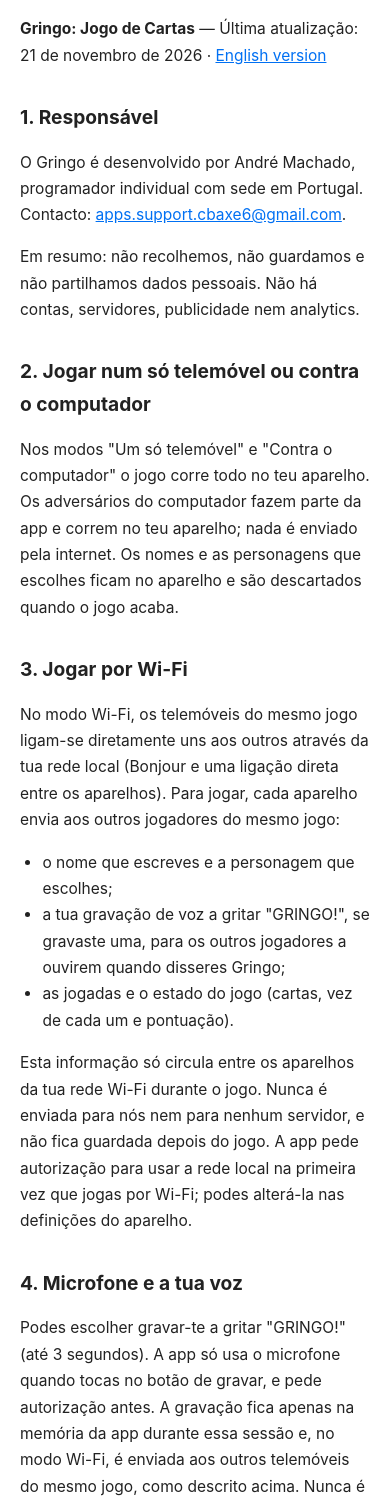
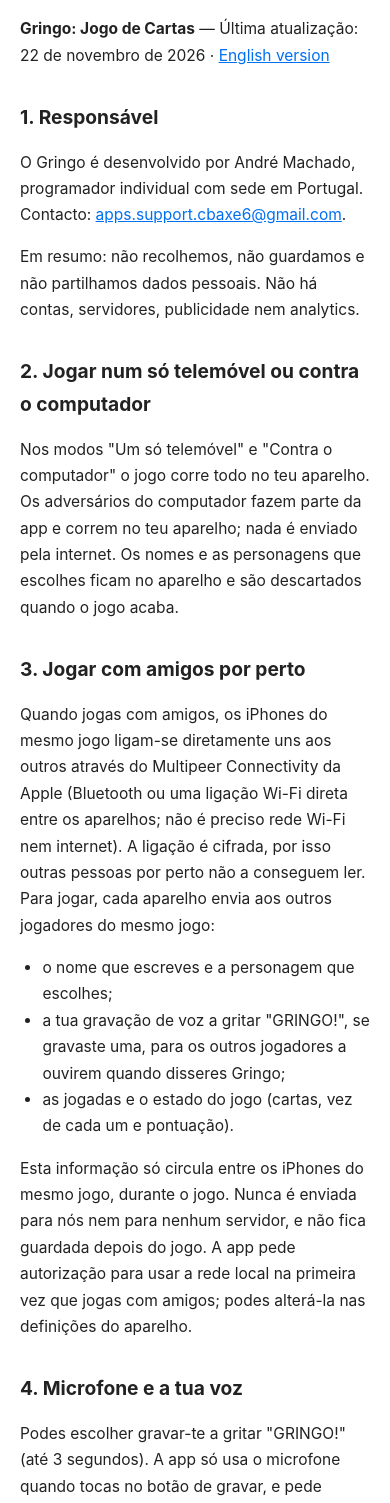
Before and after one commit to Axecb6/axecb6.github.io, a plain HTML site: page gringo-game/privacy/pt/index.html in a window 390 px wide. Shown: the part 92-1595 px from the top of the page. Drawn offline with Linux system fonts and the light colour scheme.

Commit message:
Gringo: jogo com amigos por ligação direta cifrada entre iPhones (Multipeer)
Co-Authored-By: Claude Opus 5.5 <noreply@anthropic.com>

```diff
--- a/gringo-game/privacy/pt/index.html
+++ b/gringo-game/privacy/pt/index.html
@@ -13,7 +13,7 @@
 </head>
 <body>
 <h1>Política de Privacidade</h1>
-<p><strong>Gringo: Jogo de Cartas</strong> — Última atualização: 21 de novembro de 2026 · <a href="../">English version</a></p>
+<p><strong>Gringo: Jogo de Cartas</strong> — Última atualização: 22 de novembro de 2026 · <a href="../">English version</a></p>
 
 <h2>1. Responsável</h2>
 <p>O Gringo é desenvolvido por André Machado, programador individual com sede em Portugal. Contacto: <a href="mailto:apps.support.cbaxe6@gmail.com">apps.support.cbaxe6@gmail.com</a>.</p>
@@ -22,17 +22,17 @@
 <h2>2. Jogar num só telemóvel ou contra o computador</h2>
 <p>Nos modos "Um só telemóvel" e "Contra o computador" o jogo corre todo no teu aparelho. Os adversários do computador fazem parte da app e correm no teu aparelho; nada é enviado pela internet. Os nomes e as personagens que escolhes ficam no aparelho e são descartados quando o jogo acaba.</p>
 
-<h2>3. Jogar por Wi-Fi</h2>
-<p>No modo Wi-Fi, os telemóveis do mesmo jogo ligam-se diretamente uns aos outros através da tua rede local (Bonjour e uma ligação direta entre os aparelhos). Para jogar, cada aparelho envia aos outros jogadores do mesmo jogo:</p>
+<h2>3. Jogar com amigos por perto</h2>
+<p>Quando jogas com amigos, os iPhones do mesmo jogo ligam-se diretamente uns aos outros através do Multipeer Connectivity da Apple (Bluetooth ou uma ligação Wi-Fi direta entre os aparelhos; não é preciso rede Wi-Fi nem internet). A ligação é cifrada, por isso outras pessoas por perto não a conseguem ler. Para jogar, cada aparelho envia aos outros jogadores do mesmo jogo:</p>
 <ul>
   <li>o nome que escreves e a personagem que escolhes;</li>
   <li>a tua gravação de voz a gritar "GRINGO!", se gravaste uma, para os outros jogadores a ouvirem quando disseres Gringo;</li>
   <li>as jogadas e o estado do jogo (cartas, vez de cada um e pontuação).</li>
 </ul>
-<p>Esta informação só circula entre os aparelhos da tua rede Wi-Fi durante o jogo. Nunca é enviada para nós nem para nenhum servidor, e não fica guardada depois do jogo. A app pede autorização para usar a rede local na primeira vez que jogas por Wi-Fi; podes alterá-la nas definições do aparelho.</p>
+<p>Esta informação só circula entre os iPhones do mesmo jogo, durante o jogo. Nunca é enviada para nós nem para nenhum servidor, e não fica guardada depois do jogo. A app pede autorização para usar a rede local na primeira vez que jogas com amigos; podes alterá-la nas definições do aparelho.</p>
 
 <h2>4. Microfone e a tua voz</h2>
-<p>Podes escolher gravar-te a gritar "GRINGO!" (até 3 segundos). A app só usa o microfone quando tocas no botão de gravar, e pede autorização antes. A gravação fica apenas na memória da app durante essa sessão e, no modo Wi-Fi, é enviada aos outros telemóveis do mesmo jogo, como descrito acima. Nunca é enviada para nós nem para nenhum servidor, e podes apagá-la ou gravar outra a qualquer momento. Gravar é opcional: sem gravação, a app usa uma voz incluída.</p>
+<p>Podes escolher gravar-te a gritar "GRINGO!" (até 3 segundos). A app só usa o microfone quando tocas no botão de gravar, e pede autorização antes. A gravação fica apenas na memória da app durante essa sessão e, quando jogas com amigos, é enviada aos outros iPhones do mesmo jogo, como descrito acima. Nunca é enviada para nós nem para nenhum servidor, e podes apagá-la ou gravar outra a qualquer momento. Gravar é opcional: sem gravação, a app usa uma voz incluída.</p>
 
 <h2>5. Compras e estatísticas</h2>
 <p>O Gringo Premium é uma compra única dentro da app, feita inteiramente pela Apple através do teu ID Apple; nunca vemos os teus dados de pagamento. A app só guarda no teu aparelho se o Premium está desbloqueado. As tuas estatísticas de jogo (rondas jogadas, rondas ganhas, melhor ronda) e os temas que escolhes também ficam guardados apenas no teu aparelho.</p>
```
Also changed, not shown: gringo-game/privacy/index.html (+5 -5 lines).
